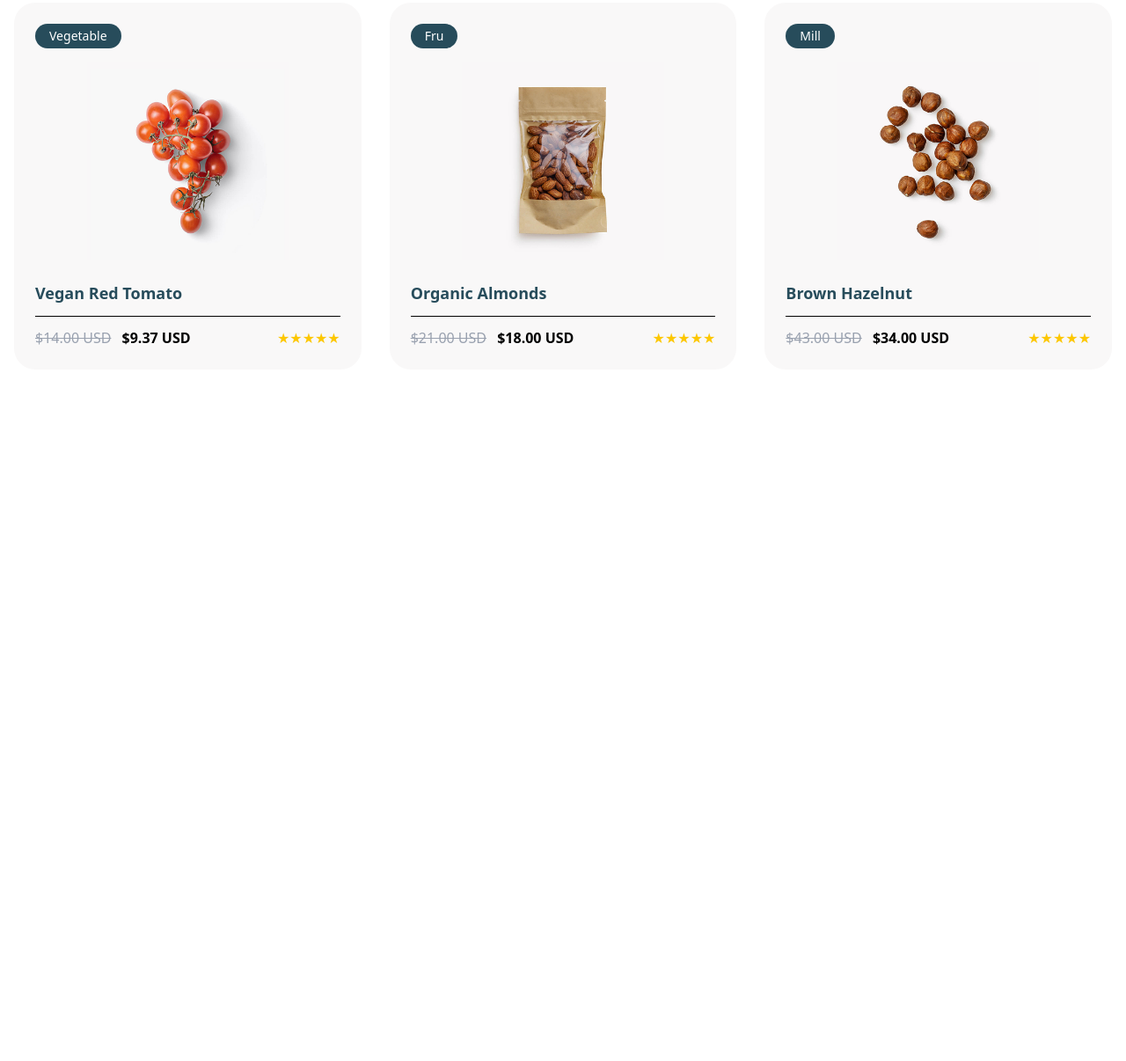
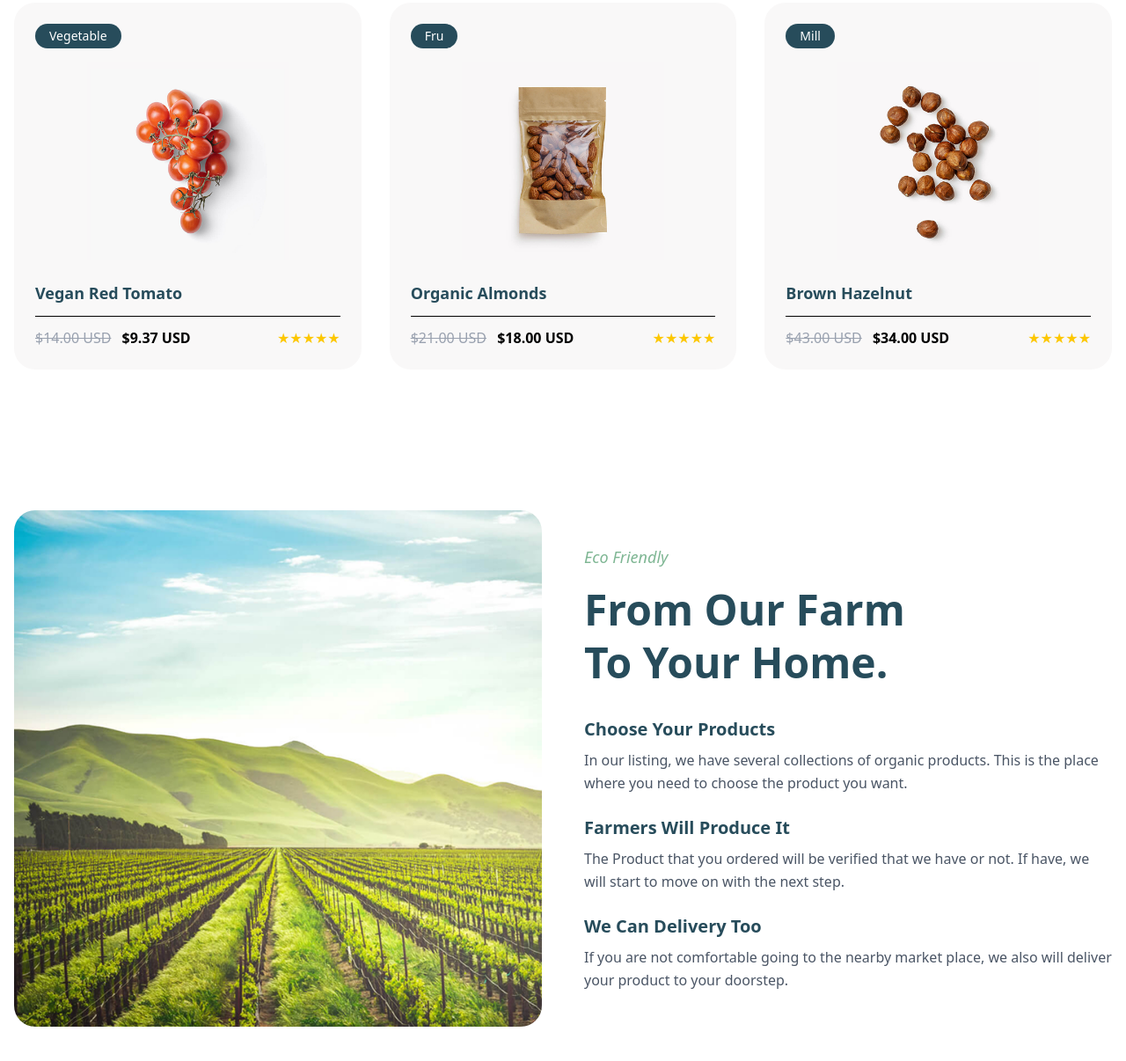
Before and after one commit to odinaevbilol/homework20, a website: page src/index.html in a window 1280 px wide. Shown: the part 2526-3732 px from the top of the page at 88% size. Before the commit the page ends 3026 px from the top, so only its background shows below. Drawn offline with nearby package versions, Linux system fonts and the light colour scheme; files that its build step writes are made by us from their sources.

Commit message:
section6

```diff
--- a/src/index.html
+++ b/src/index.html
@@ -295,5 +295,68 @@
     </div>
   </div>
 </section>
+
+
+
+<section class="py-20 bg-white">
+  <div class="max-w-7xl mx-auto px-4">
+
+    <div class="grid grid-cols-1 lg:grid-cols-2 gap-12 items-center">
+
+
+      <div>
+        <img
+          src="./IMAGE (35).png"
+          alt="Farm"
+          class="w-full h-full object-cover rounded-3xl"
+        >
+      </div>
+
+      <div>
+        <p class="text-[#7EB693] italic text-lg mb-4">
+          Eco Friendly
+        </p>
+
+        <h2 class="text-4xl lg:text-5xl font-extrabold text-[#274C5B] mb-8 leading-tight">
+          From Our Farm <br>
+          To Your Home.
+        </h2>
+
+        <div class="mb-6">
+          <h4 class="text-xl font-bold text-[#274C5B] mb-2">
+            Choose Your Products
+          </h4>
+          <p class="text-gray-600 leading-relaxed">
+            In our listing, we have several collections of organic products.
+            This is the place where you need to choose the product you want.
+          </p>
+        </div>
+
+
+        <div class="mb-6">
+          <h4 class="text-xl font-bold text-[#274C5B] mb-2">
+            Farmers Will Produce It
+          </h4>
+          <p class="text-gray-600 leading-relaxed">
+            The Product that you ordered will be verified that we have or not.
+            If have, we will start to move on with the next step.
+          </p>
+        </div>
+
+        <div>
+          <h4 class="text-xl font-bold text-[#274C5B] mb-2">
+            We Can Delivery Too
+          </h4>
+          <p class="text-gray-600 leading-relaxed">
+            If you are not comfortable going to the nearby market place,
+            we also will deliver your product to your doorstep.
+          </p>
+        </div>
+
+      </div>
+    </div>
+  </div>
+</section>
+
 </body>
 </html>
```
Also changed, not shown: src/IMAGE (35).png (added).
